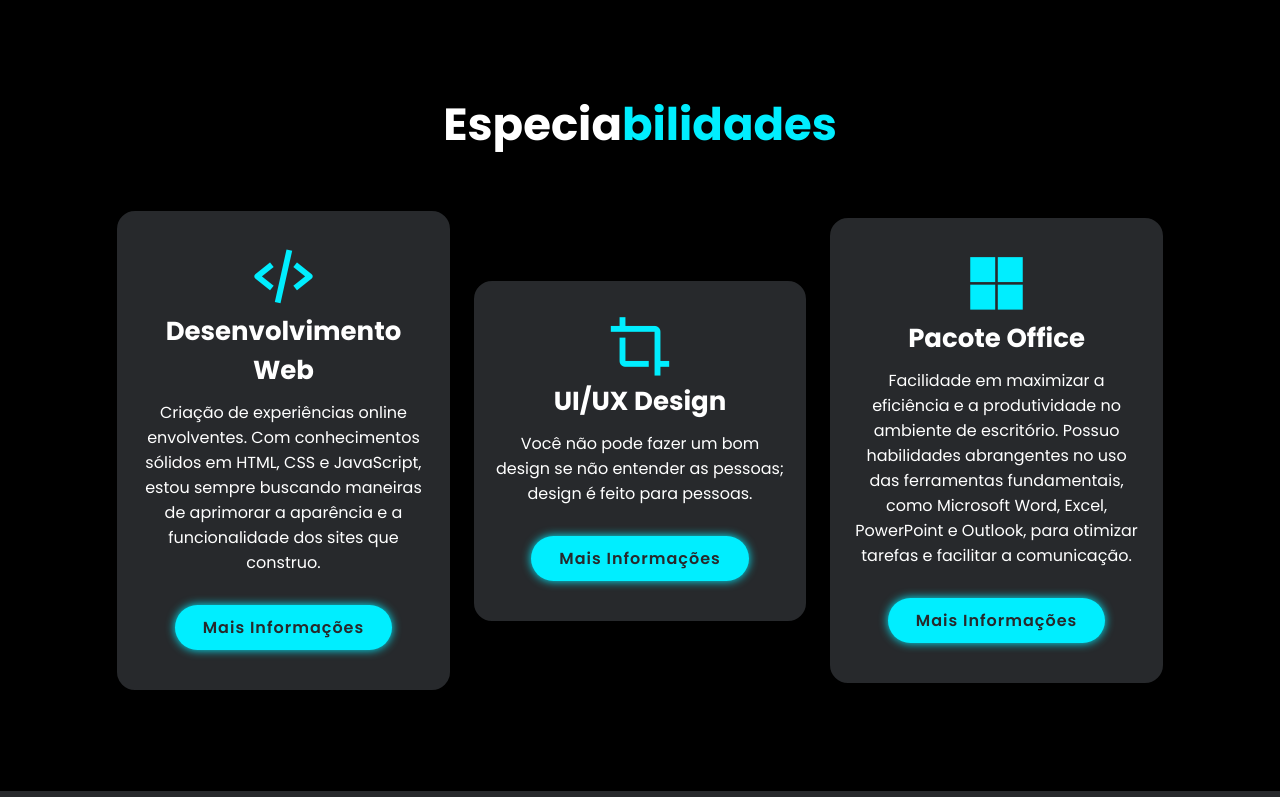
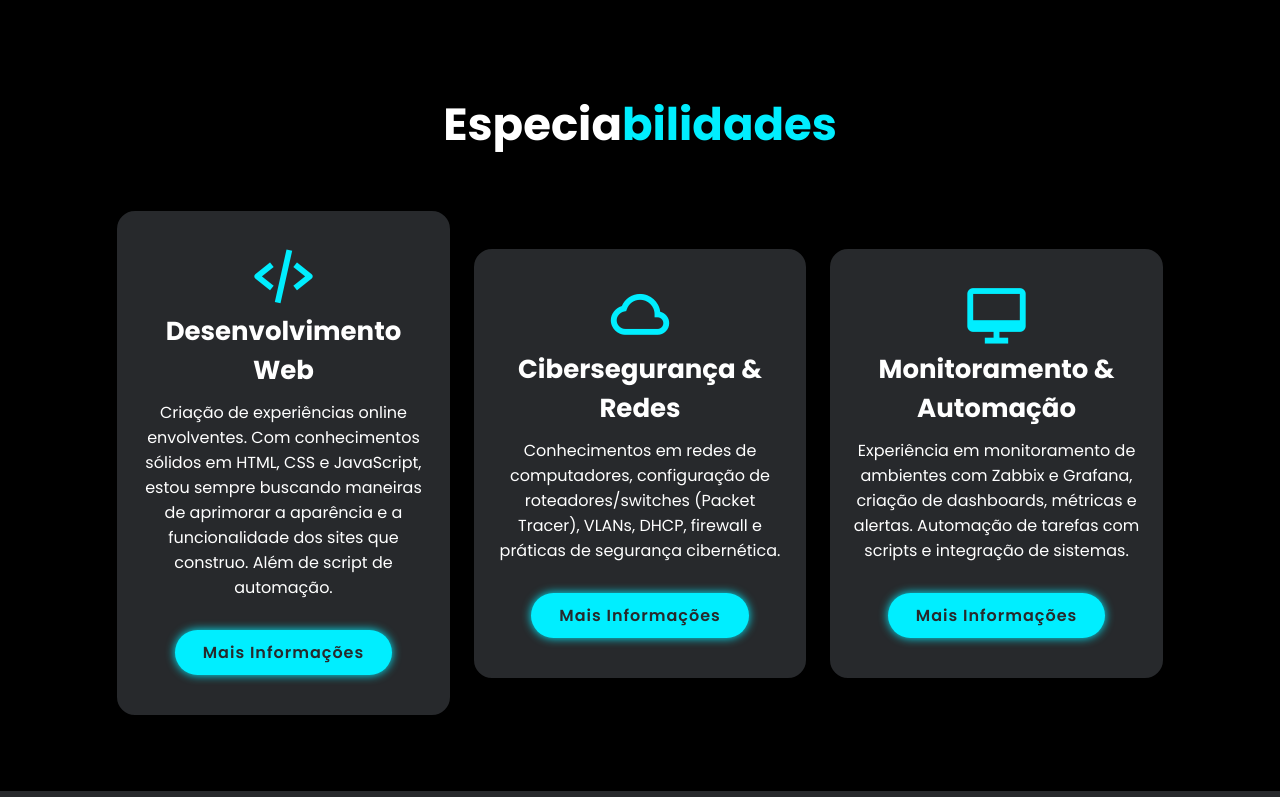
Before and after one commit to SLuizaCristina/meu-site, a plain HTML site: page index.html in a window 1280 px wide. Shown: the part 1609-2406 px from the top of the page. Drawn offline with nearby package versions, Linux system fonts and the light colour scheme; a script that the page names is missing.

Commit message:
Update index.html

```diff
--- a/index.html
+++ b/index.html
@@ -31,7 +31,7 @@
                     <a href="https://github.com/SLuizaCristina"><i class='bx bxl-github'></i></a>
                     <a href="https://mail.google.com/mail/u/2/?ogbl#inbox"><i class='bx bxs-envelope'></i></a>
                     <a href="https://www.instagram.com/aluiza.cristina?igsh=NXIwbWs0MzM5Mjk2"><i class='bx bxl-instagram' ></i></a>
-                    <a href="https://www.linkedin.com/in/luiza-cristina-silva-frontend/"><i class='bx bxl-linkedin-square'></i></a>
+                    <a href="https://www.linkedin.com/in/sluizacristina/"><i class='bx bxl-linkedin-square'></i></a>
                 </div>
                 <a href="Lu.Cristina.pdf" class="btn">Baixe CV</a>
             </div>
@@ -48,6 +48,7 @@
                 <h3>Engenheira de Software</h3>
                 <h1>Cybersecurity</h1>
                 <p>Olá, me chamo Luiza. E, desde pequena sempre fui apaioxada por tecnologia! E essa paixão me trouxe até a FIAP, onde curso Engenharia de Software, em 2023. Assim, me apaixonei pela programção a partir do momento que vi como era possível criar e entregar soluções para problemas com tamanha criatividade. Desde então, comecei a treinar para melhores resultados em desenvolvimento Web. </p>
+                <p>Junto disso, inicei minha carreira em Cybersecurity. Onde eu encontrei o toque de adrenalina que precisava!</p>
                  <a href="#"class="btn">Mais Informações</a>
             </div>
         </section>
@@ -59,21 +60,21 @@
                     <i class='bx bx-code-alt'></i>
                     <h3>Desenvolvimento Web</h3>
                     <p>Criação de experiências online envolventes.
-                        Com conhecimentos sólidos em HTML, CSS e JavaScript, estou sempre buscando maneiras de aprimorar a aparência e a funcionalidade dos sites que construo.</p>
+                        Com conhecimentos sólidos em HTML, CSS e JavaScript, estou sempre buscando maneiras de aprimorar a aparência e a funcionalidade dos sites que construo. Além de script de automação.</p>
                     <a href="#"class="btn">Mais Informações</a>
                 </div>
 
                 <div class="services-box">
-                    <i class='bx bx-crop' ></i>
-                    <h3>UI/UX Design</h3>
-                    <p>Você não pode fazer um bom design se não entender as pessoas; design é feito para pessoas.</p>
+                    <i class='bx bx-cloud'></i>
+                    <h3>Cibersegurança & Redes</h3>
+                    <p>Conhecimentos em redes de computadores, configuração de roteadores/switches (Packet Tracer), VLANs, DHCP, firewall e práticas de segurança cibernética.</p>
                     <a href="#"class="btn">Mais Informações</a>
                 </div>
 
                 <div class="services-box">
-                    <i class='bx bxl-microsoft' ></i>
-                    <h3>Pacote Office</h3>
-                    <p>Facilidade em maximizar a eficiência e a produtividade no ambiente de escritório. Possuo habilidades abrangentes no uso das ferramentas fundamentais, como Microsoft Word, Excel, PowerPoint e Outlook, para otimizar tarefas e facilitar a comunicação.
+                    <i class='bx bx-desktop'></i>
+                    <h3>Monitoramento & Automação</h3>
+                    <p>Experiência em monitoramento de ambientes com Zabbix e Grafana, criação de dashboards, métricas e alertas. Automação de tarefas com scripts e integração de sistemas.
                         </p>
                     <a href="#"class="btn">Mais Informações</a>
                 </div>
```
